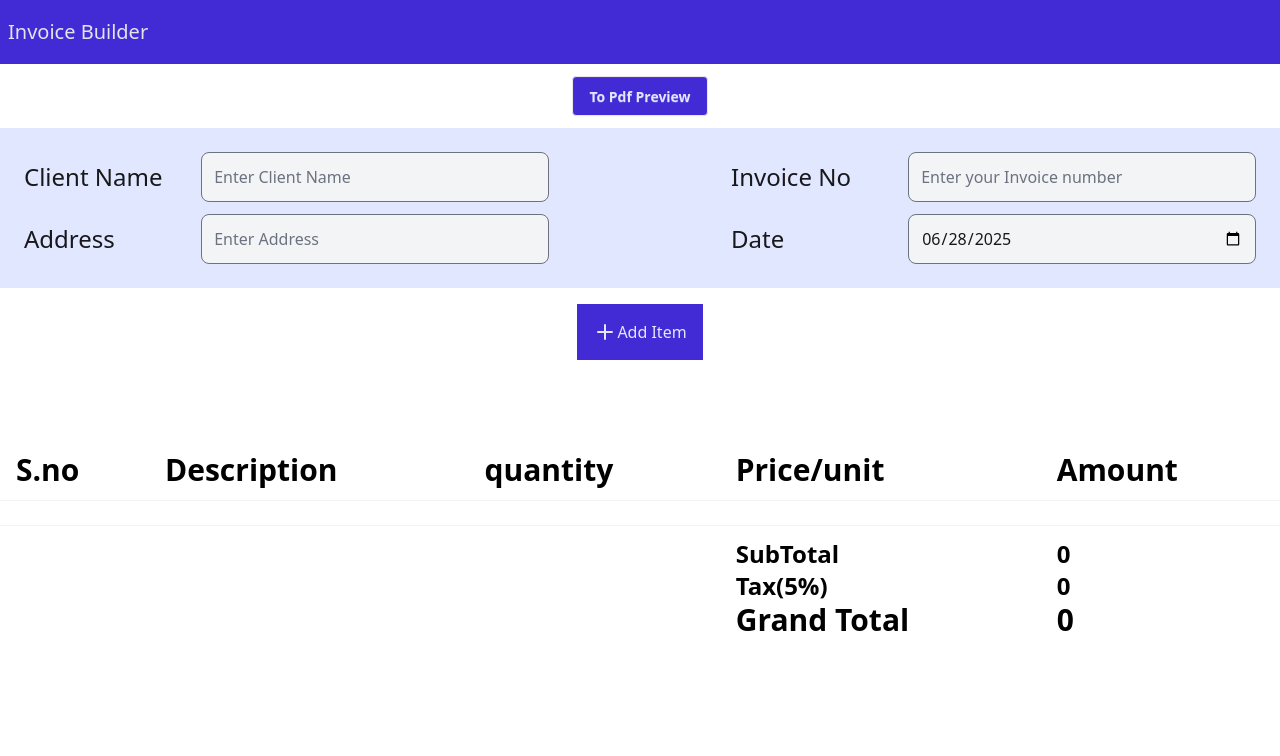
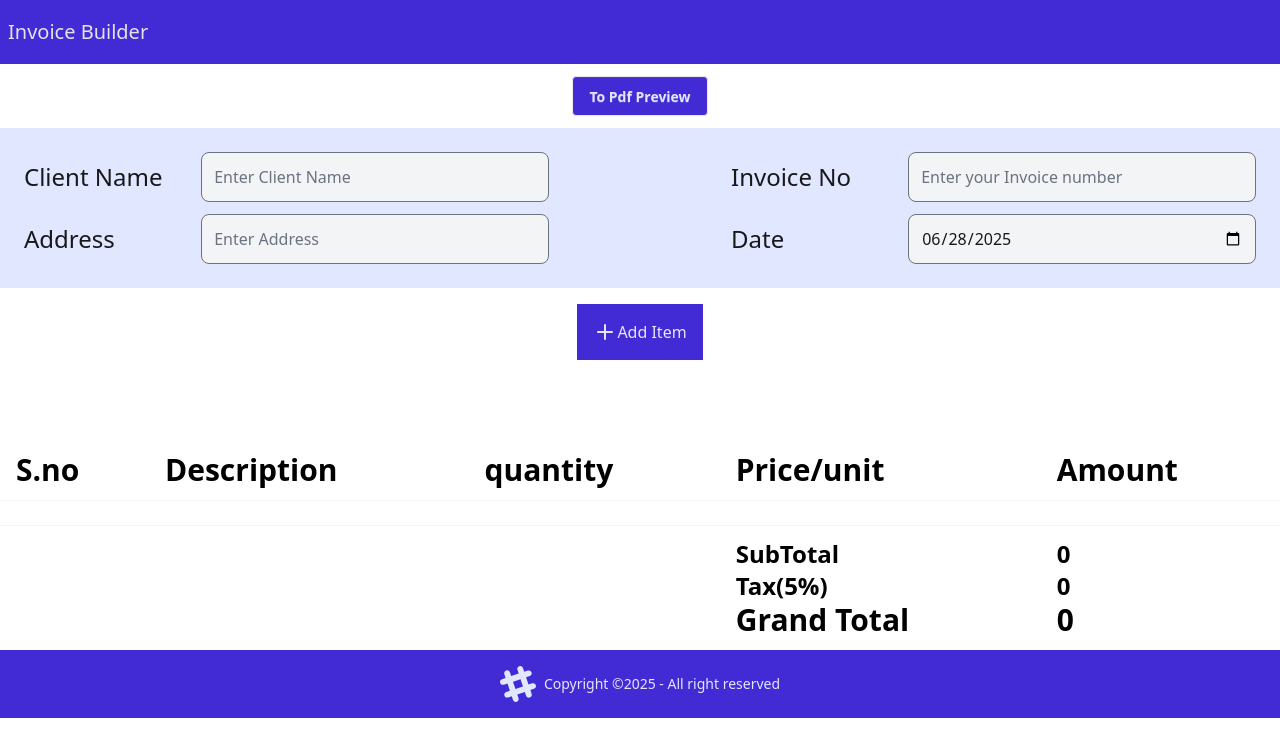
Before and after one commit to Vengat-P/InvoiceBuilder, a React (Vite) app: page / in a window 1280 px wide. Shown: the top 756 px of the page. Built offline with nearby package versions, Linux system fonts and the light colour scheme.

Commit message:
netlify toml and readme added

```diff
--- a/src/Components/Footer.jsx
+++ b/src/Components/Footer.jsx
@@ -1,10 +1,25 @@
 import React from 'react';
+import { Link } from 'react-router-dom';
 
 const Footer = () => {
     return (
-        <div>
+        <footer className="footer flex justify-center bg-primary text-primary-content items-center p-4">
+  <aside className="grid-flow-col items-center">
+    <svg
+      width="36"
+      height="36"
+      viewBox="0 0 24 24"
+      xmlns="http://www.w3.org/2000/svg"
+      fillRule="evenodd"
+      clipRule="evenodd"
+      className="fill-current">
+      <path
+        d="M22.672 15.226l-2.432.811.841 2.515c.33 1.019-.209 2.127-1.23 2.456-1.15.325-2.148-.321-2.463-1.226l-.84-2.518-5.013 1.677.84 2.517c.391 1.203-.434 2.542-1.831 2.542-.88 0-1.601-.564-1.86-1.314l-.842-2.516-2.431.809c-1.135.328-2.145-.317-2.463-1.229-.329-1.018.211-2.127 1.231-2.456l2.432-.809-1.621-4.823-2.432.808c-1.355.384-2.558-.59-2.558-1.839 0-.817.509-1.582 1.327-1.846l2.433-.809-.842-2.515c-.33-1.02.211-2.129 1.232-2.458 1.02-.329 2.13.209 2.461 1.229l.842 2.515 5.011-1.677-.839-2.517c-.403-1.238.484-2.553 1.843-2.553.819 0 1.585.509 1.85 1.326l.841 2.517 2.431-.81c1.02-.33 2.131.211 2.461 1.229.332 1.018-.21 2.126-1.23 2.456l-2.433.809 1.622 4.823 2.433-.809c1.242-.401 2.557.484 2.557 1.838 0 .819-.51 1.583-1.328 1.847m-8.992-6.428l-5.01 1.675 1.619 4.828 5.011-1.674-1.62-4.829z"></path>
+    </svg>
+    <p>Copyright ©2025 - All right reserved</p>
+  </aside>
 
-        </div>
+</footer>
     );
 };
 
--- a/src/Components/NavBar.jsx
+++ b/src/Components/NavBar.jsx
@@ -4,7 +4,7 @@
 const NavBar = () => {
   return (
     <nav>
-      <li className="navbar bg-primary text-primary-content">
+      <li className="navbar  bg-primary text-primary-content">
         <Link to="/" className=" text-xl text-neutral-content">
           Invoice Builder
         </Link>
--- a/src/Pages/Home.jsx
+++ b/src/Pages/Home.jsx
@@ -30,6 +30,14 @@
               To Pdf Preview
             </button>
           ) : (
+            <div className="">
+              <button
+                type="button"
+                className="btn bg-primary my-3 text-primary-content"
+                onClick={() => setStatus(true)}
+              >
+                To Edit
+              </button>
               <button
                 type="button"
                 className="btn bg-red-600 text-primary-content"
@@ -37,6 +45,7 @@
               >
                 Generate Pdf
               </button>
+            </div>
           )}
         </div>
         <div ref={pdfRef} className="grid element ">
```
Also changed, not shown: 2 other files (tests, documents, lock files or other folders). Lines whose indentation alone changed are shown as unchanged.
